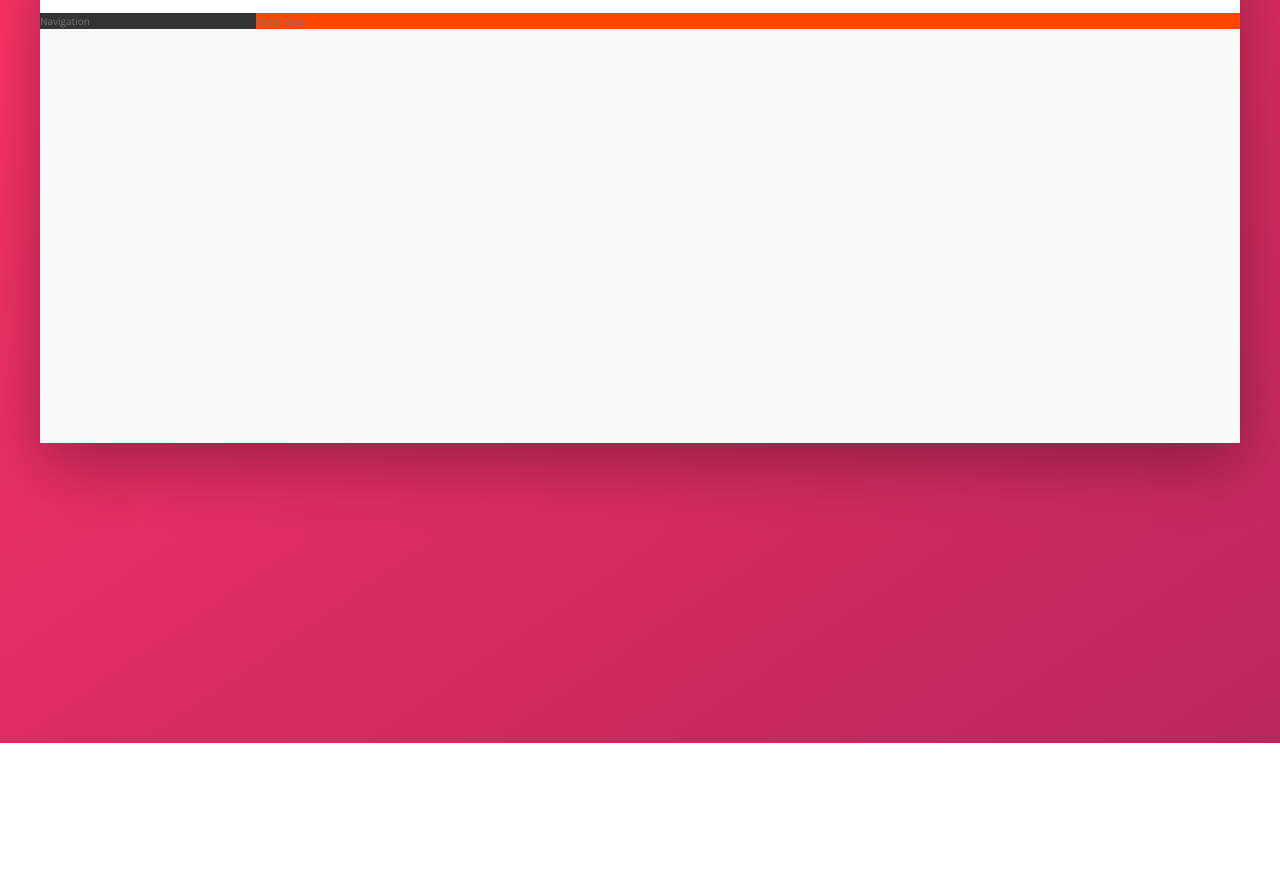
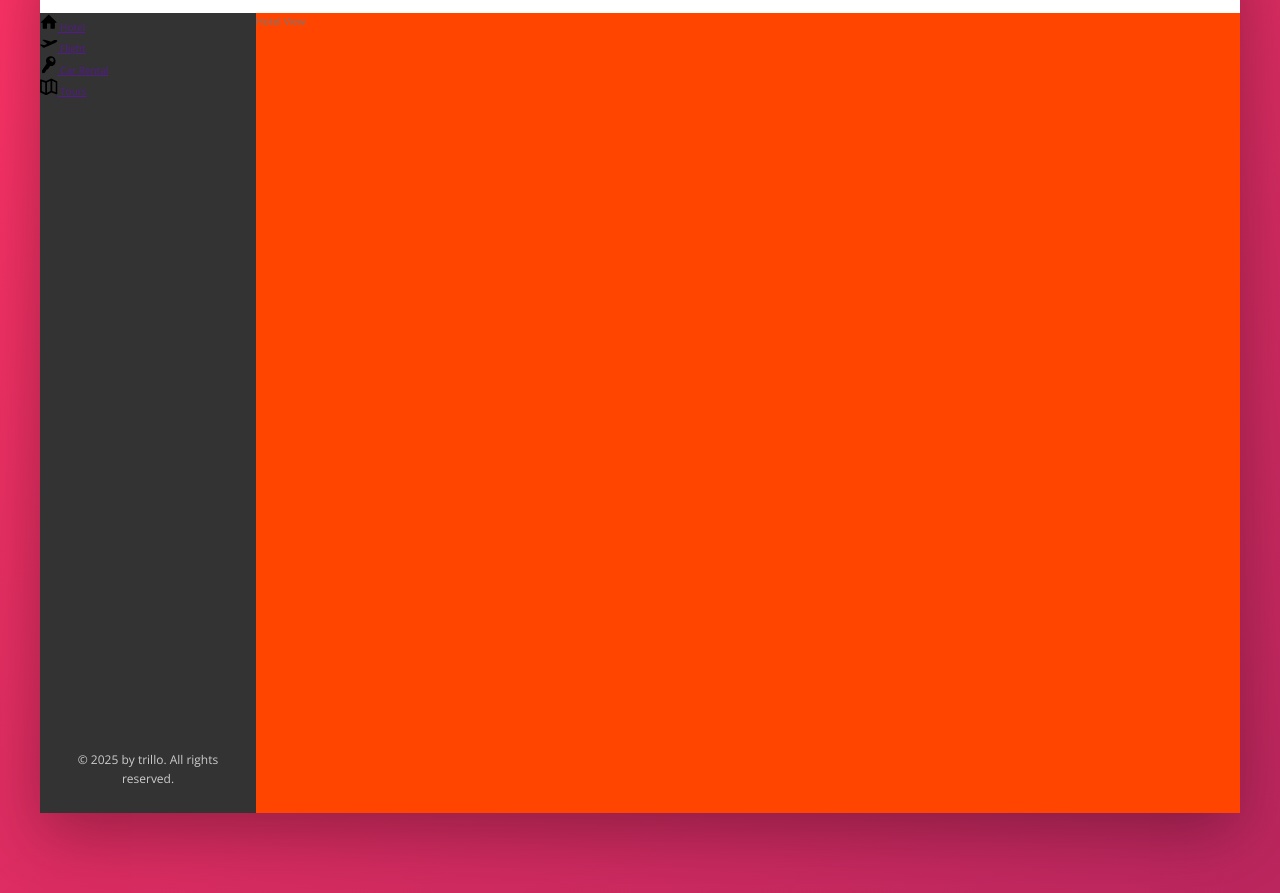
Before and after one commit to SandeepRana1001/Advanced-CSS, a website: page Trillio/index.html in a window 1280 px wide. Shown: the part 137-1030 px from the top of the page. Before the commit the page ends 880 px from the top, so only its background shows below. Drawn offline with nearby package versions, Linux system fonts and the light colour scheme.

Commit message:
Trillio - Building Navigation - Part I

```diff
--- a/Trillio/index.html
+++ b/Trillio/index.html
@@ -52,7 +52,47 @@
         </header>
         <div class="content">
             <nav class="sidebar">
-                Navigation
+                <ul class="side_nav">
+                    <li class="side-nav__item">
+                        <a href="" class="side-nav__link">
+                            <svg class="side-nav__icon">
+                                <use xlink:href="img/sprite.svg#icon-home"></use>
+                            </svg>
+                            <span>Hotel</span>
+                        </a>
+                    </li>
+
+                    <li class="side-nav__item">
+                        <a href="" class="side-nav__link">
+                            <svg class="side-nav__icon">
+                                <use xlink:href="img/sprite.svg#icon-aircraft-take-off"></use>
+                            </svg>
+                            <span>Flight</span>
+                        </a>
+                    </li>
+
+                    <li class="side-nav__item">
+                        <a href="" class="side-nav__link">
+                            <svg class="side-nav__icon">
+                                <use xlink:href="img/sprite.svg#icon-key"></use>
+                            </svg>
+                            <span>Car Rental</span>
+                        </a>
+                    </li>
+
+                    <li class="side-nav__item">
+                        <a href="" class="side-nav__link">
+                            <svg class="side-nav__icon">
+                                <use xlink:href="img/sprite.svg#icon-map"></use>
+                            </svg>
+                            <span>Tours</span>
+                        </a>
+                    </li>
+                </ul>
+
+                <div class="legal">
+                    &copy; 2025 by trillo. All rights reserved.
+                </div>
             </nav>
             <main class="hotel-view">
                 Hotel View
--- /dev/null
+++ b/Trillio/styles/components/_sidebar.scss
@@ -0,0 +1,26 @@
+/////////////////////////////////////
+/// Side Navigation
+
+.side-nav {
+  &__item {
+    list-style: none;
+  }
+
+  &__link {
+  }
+
+  &__icon {
+    width: 1.75rem;
+    height: 1.75rem;
+  }
+}
+
+////////////////////////////
+/// Legal Text
+
+.legal {
+  font-size: 1.2rem;
+  text-align: center;
+  padding: 2.5rem;
+  color: $grey-light-4;
+}
--- a/Trillio/styles/layout/_layout.scss
+++ b/Trillio/styles/layout/_layout.scss
@@ -23,10 +23,14 @@
 .sidebar {
   background-color: $grey-dark-1;
   flex: 0 0 18%;
+  display: flex;
+  flex-direction: column;
+  justify-content: space-between;
 }
 
 .hotel-view {
   //   background-color: $color-white;
   background-color: orangered;
   flex: 1;
+  height: 80rem;
 }
--- a/Trillio/styles/main.scss
+++ b/Trillio/styles/main.scss
@@ -10,3 +10,4 @@
 @import "./components/component";
 @import "./components/search";
 @import "./components/user_nav";
+@import "./components/sidebar";
```
Also changed, not shown: Trillio/styles/main.css, 1 other file.
